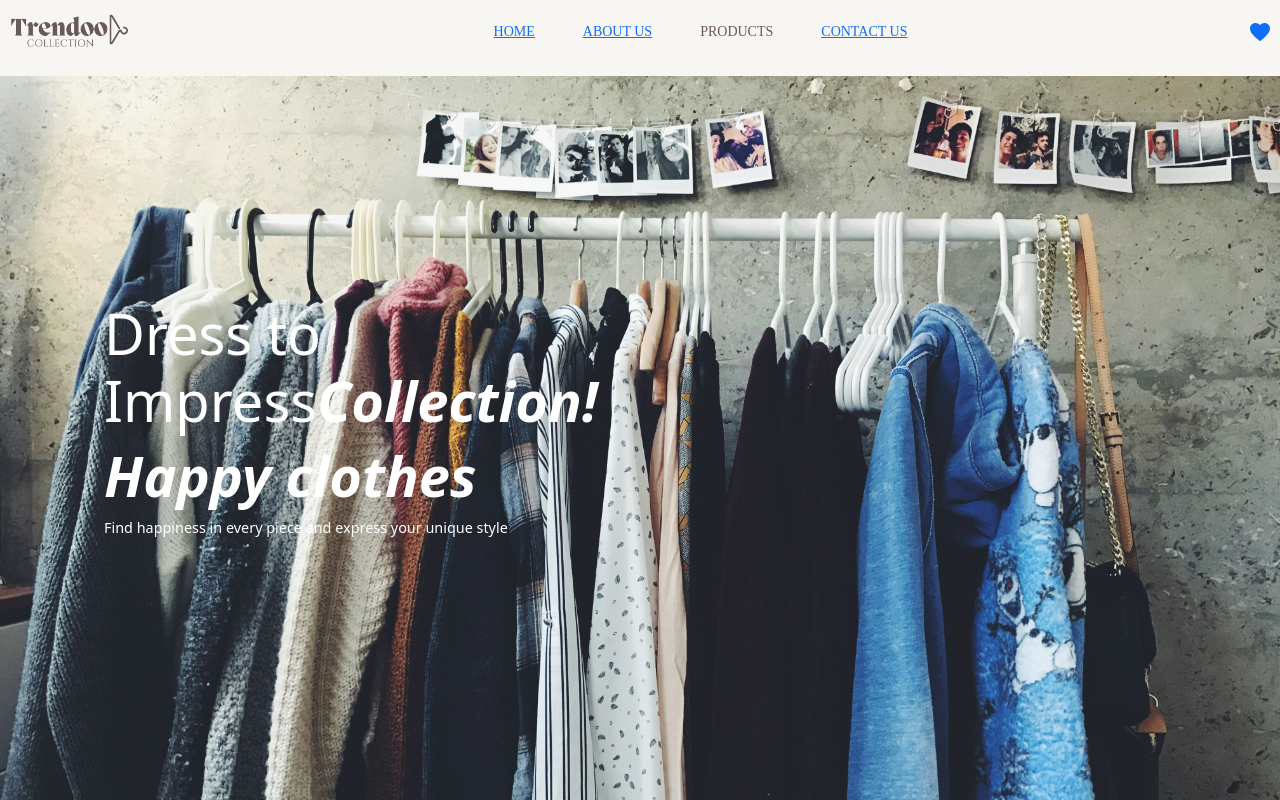
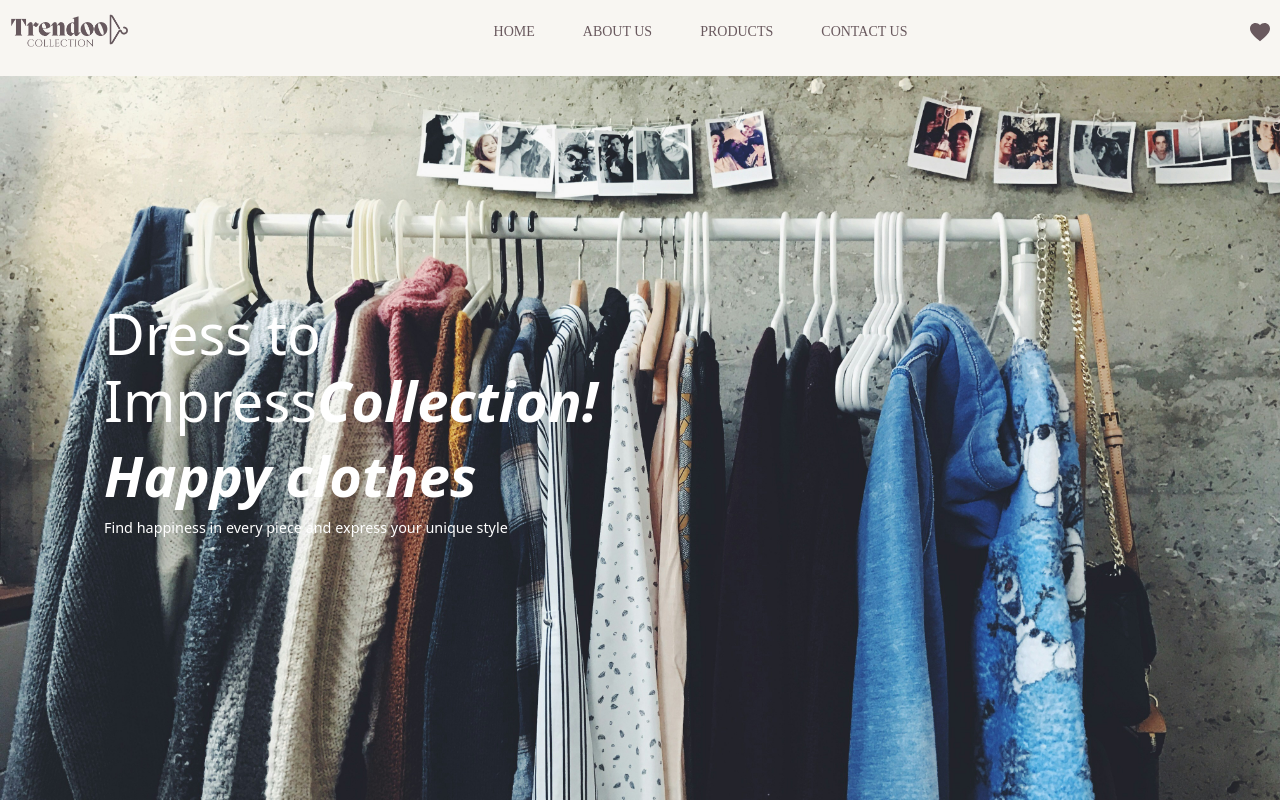
Before and after one commit to RGC1/TrendooEshopApp, a React (Vite) app: page / in a window 1280 px wide. Shown: the top 800 px of the page. Built offline with nearby package versions, Linux system fonts and the light colour scheme; no server answers; some icons are missing.

Commit message:
changed the colour of the  dropdown btn

```diff
--- a/src/sections/Nav/index.jsx
+++ b/src/sections/Nav/index.jsx
@@ -58,7 +58,7 @@ const MyNav = () => {
                 {dropdownOpen && (
                   <div
                     id="dropdownNavbar"
-                    className="absolute mt-6 w-48 rounded-lg shadow-lg"
+                    className="absolute mt-8 w-48 rounded-lg shadow-lg"
                     onMouseEnter={openDropdown}
                     onMouseLeave={closeDropdown}
                     style={{
@@ -66,16 +66,16 @@ const MyNav = () => {
                     }}
                   >
                     <ul
-                      className="py-2 text-sm"
+                      className="mt-4 py-2 text-sm"
                       aria-labelledby="dropdownLargeButton"
                     >
                       <li>
-                        <a href="#sectionWomen" className="block px-16 py-4">
+                        <a href="#sectionWomen" className="block px-8 py-2">
                           WOMEN
                         </a>
                       </li>
                       <li>
-                        <a href="#sectionMen" className="block px-16">
+                        <a href="#sectionMen" className="block  px-8 py-2">
                           MEN
                         </a>
                       </li>
@@ -124,7 +124,7 @@ const MyNav = () => {
         className={`${menuOpen ? "block mobileMenu" : "hidden"
           } sm:hidden`}
       >
-        <div className="px-2 pt-2 pb-3 space-y-1">
+        <div className=" pt-2 pb-3 space-y-1">
           <a
             href="#home"
             className="block px-3 py-2 text-base font-medium "
@@ -153,8 +153,8 @@ const MyNav = () => {
                   onMouseEnter={openDropdown}
                   onMouseLeave={closeDropdown}
                   style={{
-                    left: "35%",
-                    top: "1.6%"
+                    left: "25%",
+                    top: "1.4%"
                   }}
                 >
                   <ul className="py-2 text-sm" aria-labelledby="dropdownLargeButton">
--- a/src/sections/Nav/style.css
+++ b/src/sections/Nav/style.css
@@ -1,12 +1,17 @@
-.mobileMenu,
+#drop,
 nav {
   height: 20mm;
   background-color: #f8f6f2;
   font-family:'Times New Roman', Times, serif;
-  color: #69595e;
   size: 40px;
 }
-
+#drop a,
+#drop button,
+nav button,
+nav a{
+  color: #69595e;
+  text-decoration: none;
+}
 #drop {
   height: 50mm;
 }
```
Also changed, not shown: 1 other file (tests, documents, lock files or other folders).
